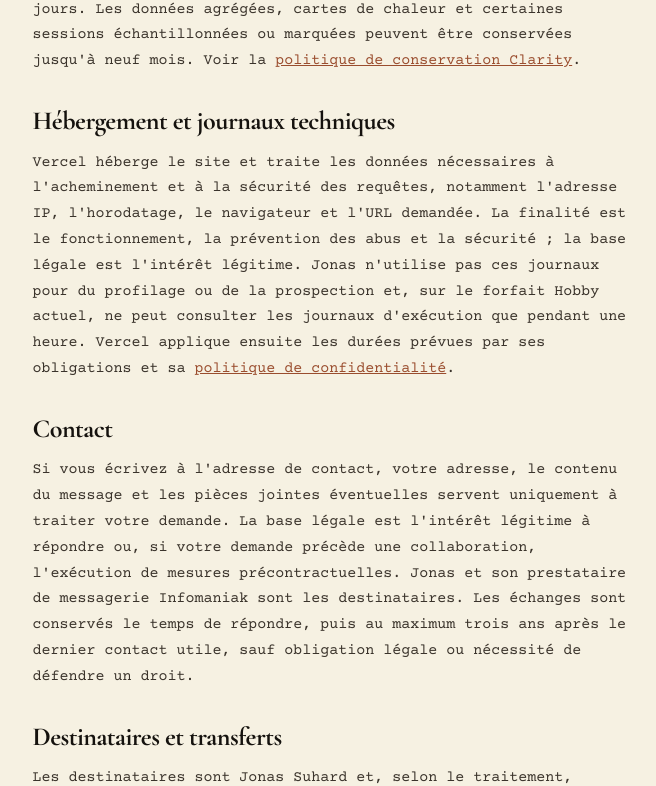
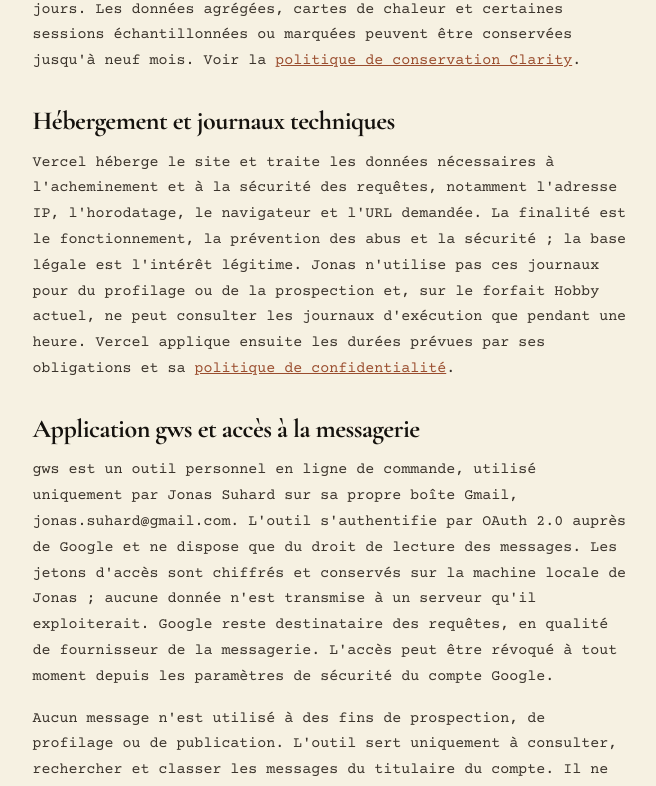
Before and after one commit to Jonassuhard/portfolio-jonassuhard, a Next.js app: page /confidentialite in a window 1280 px wide. Shown: the part 1994-2780 px from the top of the page, without its empty margins (62-718 px from the left). Built offline with nearby package versions, Linux system fonts and the light colour scheme; no server answers.

Commit message:
Document gws Gmail access in privacy policy

```diff
--- a/app/confidentialite/page.tsx
+++ b/app/confidentialite/page.tsx
@@ -15,7 +15,7 @@ export default function ConfidentialitePage() {
       <section>
         <p className="eyebrow">Protection des données</p>
         <AnimatedTitle>Confidentialité.</AnimatedTitle>
-        <p className="updated">Dernière mise à jour : 19 septembre 2026</p>
+        <p className="updated">Dernière mise à jour : 21 octobre 2026</p>
       </section>
 
       <div className="legal">
@@ -136,6 +136,24 @@ export default function ConfidentialitePage() {
         </section>
 
         <section>
+          <h2>Application gws et accès à la messagerie</h2>
+          <p>
+            gws est un outil personnel en ligne de commande, utilisé uniquement par Jonas Suhard sur
+            sa propre boîte Gmail, jonas.suhard@gmail.com. L'outil s'authentifie par OAuth 2.0 auprès
+            de Google et ne dispose que du droit de lecture des messages. Les jetons d'accès sont
+            chiffrés et conservés sur la machine locale de Jonas ; aucune donnée n'est transmise à un
+            serveur qu'il exploiterait. Google reste destinataire des requêtes, en qualité de
+            fournisseur de la messagerie. L'accès peut être révoqué à tout moment depuis les
+            paramètres de sécurité du compte Google.
+          </p>
+          <p>
+            Aucun message n'est utilisé à des fins de prospection, de profilage ou de publication.
+            L'outil sert uniquement à consulter, rechercher et classer les messages du titulaire du
+            compte. Il ne lit aucune autre boîte et ne concerne aucun tiers.
+          </p>
+        </section>
+
+        <section>
           <h2>Contact</h2>
           <p>
             Si vous écrivez à l'adresse de contact, votre adresse, le contenu du message et les pièces
```
Also changed, not shown: 1 other file (tests, documents, lock files or other folders).
